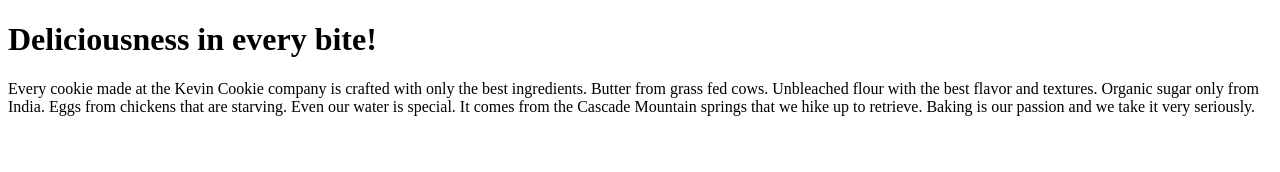
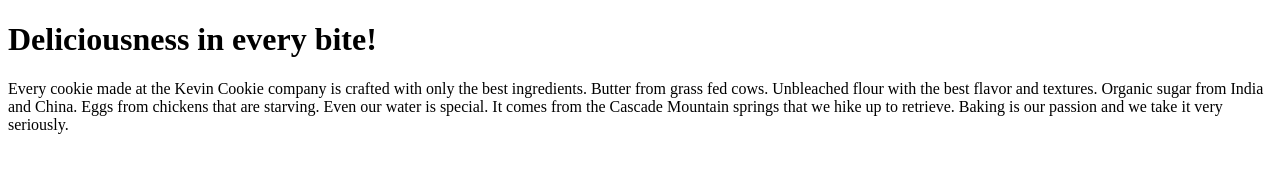
Before and after one commit to million-9/intro-git-hub, a plain HTML site: page index.htm in a window 1280 px wide. Drawn offline with Linux system fonts and the light colour scheme.

Commit message:
Update index.htm

```diff
--- a/index.htm
+++ b/index.htm
@@ -4,7 +4,7 @@
 
 <h1>Deliciousness in every bite!</h1>
 
-<p>Every cookie made at the Kevin Cookie company is crafted with only the best ingredients. Butter from grass fed cows. Unbleached flour with the best flavor and textures. Organic sugar only from India. Eggs from chickens that are starving. Even our water is special. It comes from the Cascade Mountain springs that we hike up to retrieve. Baking is our passion and we take it very seriously.</p>
+<p>Every cookie made at the Kevin Cookie company is crafted with only the best ingredients. Butter from grass fed cows. Unbleached flour with the best flavor and textures. Organic sugar from India and China. Eggs from chickens that are starving. Even our water is special. It comes from the Cascade Mountain springs that we hike up to retrieve. Baking is our passion and we take it very seriously.</p>
 
 
 </body>
```
